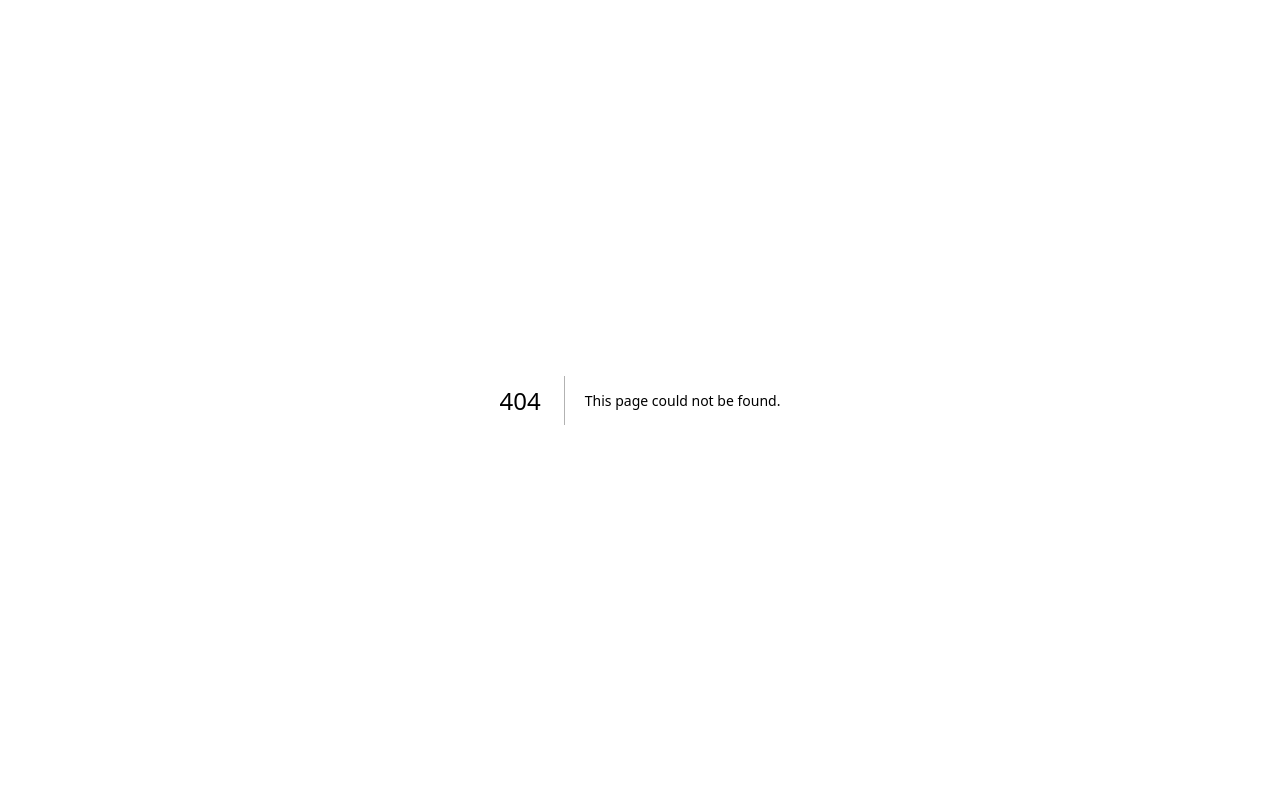
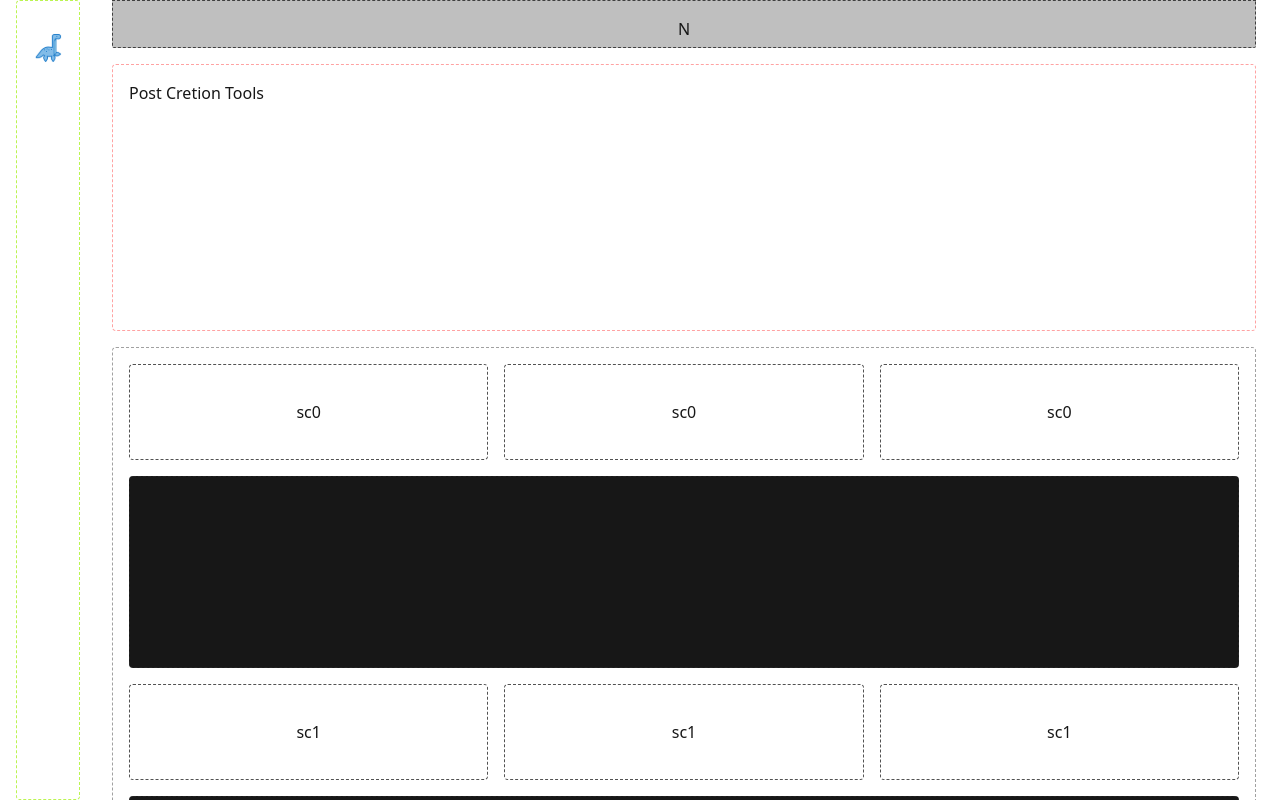
Before and after one commit to Kbgjtn/www-anora, a Next.js app: page /home in a window 1280 px wide. Before the commit this address had no page. Built offline with nearby package versions, Linux system fonts and the light colour scheme.

Commit message:
feat(page): add home page layout template

```diff
--- /dev/null
+++ b/app/home/layout.tsx
@@ -0,0 +1,29 @@
+import { cn } from "@/components/shared";
+import { ReactNode } from "react";
+
+export default function RootLayout({ children }: { children: ReactNode }) {
+  return (
+    <div className="flex min-h-screen">
+      {/* SideBar */}
+      <aside
+        className={cn(
+          "h-full w-24 px-4 fixed top-0 left-0",
+          "-translate-x-full sm:translate-x-0",
+        )}
+      >
+        <div className="p-4 border rounded h-svh border-dashed border-lime-300">
+          <a href="/home" title="coocobolo">
+            <img
+              src="/icon.svg"
+              alt=""
+              width={12}
+              height={12}
+              className="w-12 max-md:w-8 max-md:mx-auto mt-4 max-md:p-1 dark:grayscale-100 grayscale-30"
+            />
+          </a>
+        </div>
+      </aside>
+      {children}
+    </div>
+  );
+}
--- /dev/null
+++ b/app/home/page.tsx
@@ -0,0 +1,52 @@
+import { cn } from "@/components/shared";
+
+{
+  /* Main */
+}
+export default function Home() {
+  return (
+    <div className="px-4 mx-2 sm:ml-24 space-y-4 h-svh w-full overflow-y-scroll">
+      <div
+        className={cn(
+          "sticky top-0 z-90 p-4 h-12",
+          "border border-neutral-700 border-dashed",
+          "bg-black/25 rounded-b-xs",
+          "backdrop-blur-xl",
+        )}
+      >
+        <p className="text-center">N</p>
+      </div>
+
+      <div className="p-4 rounded border h-1/3 border-red-300 border-dashed">
+        Post Cretion Tools
+      </div>
+
+      <div
+        className={cn(
+          "p-4",
+          "border-l border-r border-t border-neutral-400 border-dashed rounded",
+        )}
+      >
+        {new Array(100).fill(0, 0, 100).map((_, v) => {
+          return (
+            <div key={v}>
+              <div className="grid grid-cols-3 gap-4 mb-4">
+                <div className="flex items-center justify-center h-24 rounded bg-white/5 border border-dashed border-neutral-600">
+                  {"sc" + v}
+                </div>
+                <div className="flex items-center justify-center h-24 rounded bg-white/5 border border-dashed border-neutral-600">
+                  {"sc" + v}
+                </div>
+                <div className="flex items-center justify-center h-24 rounded bg-white/5 border border-dashed border-neutral-600">
+                  {"sc" + v}
+                </div>
+              </div>
+
+              <div className="flex items-center justify-center h-48 rounded bg-neutral-900 mb-4 border border-dashed border-neutral-800"></div>
+            </div>
+          );
+        })}
+      </div>
+    </div>
+  );
+}
```
